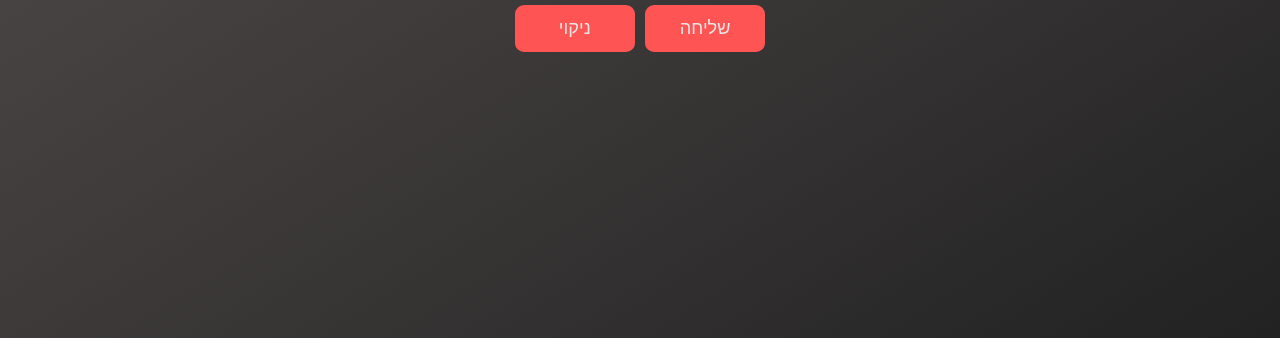
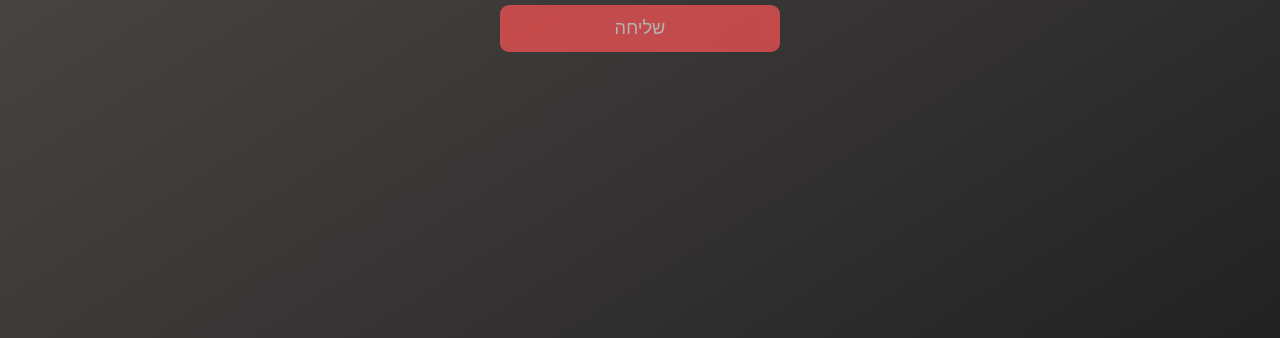
Before and after one commit to idoberko2/image-upload, a website: page public/index.html in a window 1280 px wide. Shown: the part 462-800 px from the top of the page. Drawn offline with nearby package versions, Linux system fonts and the light colour scheme.

Commit message:
Migrate client side to react

```diff
--- a/public/index.html
+++ b/public/index.html
@@ -1,41 +1,16 @@
 <html>
 
 <head>
-  <title>Express</title>
+  <title>קטמון - העלאת תמונות</title>
   <link rel="stylesheet" href="/stylesheets/style.css">
   <script src="https://unpkg.com/axios/dist/axios.min.js"></script>
-  <script type="text/javascript" src="/javascripts/script.js"></script>
+  <script crossorigin src="https://unpkg.com/react@15/dist/react.js"></script>
+  <script crossorigin src="https://unpkg.com/react-dom@15/dist/react-dom.js"></script>
 </head>
 
 <body>
-  <div class="button-container">
-    <div class="upload-steps">
-      <div class="upload-steps--item">
-          <h1 class="upload-steps--item--header">1.</h1>
-          <label for="uploader" class="text-label">
-            בחירת שם
-            <input type="text" id="collection" class="text-input" placeholder="שם האוסף">
-          </label>
-      </div>
-
-      <div class="upload-steps--item">
-          <h1 class="upload-steps--item--header">2.</h1>
-          <label for="uploader" class="button uploader-wrapper">
-            בחירת קבצים
-            <input type="file" id="uploader" multiple class="uploader-input">
-          </label>
-          <div id="status" class="status"></div>
-      </div>
-
-      <div class="upload-steps--item">
-          <h1 class="upload-steps--item--header">3.</h1>
-          <div class="submit-wrapper">
-            <button class="button" id="submit">שליחה</button>
-            <button class="button" id="clear">ניקוי</button>
-          </div>
-      </div>
-    </div>
-  </div>
+  <div class="app" id="app" />
+  <script type="text/javascript" src="/javascripts/script.js"></script>
 </body>
 
 </html>
--- a/public/javascripts/script.js
+++ b/public/javascripts/script.js
@@ -1,5 +1,7 @@
-function sendFiles(collection, files) {
-    const promises = files.map(file => {
+const e = React.createElement;
+
+function sendFiles({ collection, files }) {
+    const promises = Array.from(files).map(file => {
         const formData = new FormData();
 
         formData.append('image', file);
@@ -15,7 +17,7 @@ function sendFiles(collection, files) {
     return axios
         .all(promises)
         .then(() => console.log('mush success!'))
-            .error(err => console.error({err}));
+        .catch(err => console.error({err}));
 }
 
 function validateFiles(files) {
@@ -28,35 +30,145 @@ function validateFiles(files) {
     return true;
 }
 
-document.addEventListener('DOMContentLoaded', function() {
-    let files;
-    let collection;
-    let isValid = false;
-
-    document.getElementById('collection').addEventListener('keyup', function (event) {
-        collection = event.target.value;
+const UploadStep = React.createClass({
+    render() {
+        return e(
+            'div',
+            { className: 'upload-steps--item' },
+            e('h1', { className: 'upload-steps--item--header' }, `${this.props.step}.`),
+            this.props.children
+        );
+    }
 });
 
-    const uploader = document.getElementById('uploader');
-    uploader.addEventListener('change', function () {
-        const filesArray = Array.from(this.files);
-        if (window.FileReader && window.Blob && validateFiles(filesArray)) {
-            files = filesArray;
-            document.getElementById('status').innerHTML = '✅ ' + files.length + ' קבצים נבחרו';
-        } else if (!window.FileReader || !window.Blob) {
-            // can't validate, invalid files might be sent to server
-            files = filesArray;
-        } else {
-            document.getElementById('status').innerHTML = '❌ לפחות אחד מהקבצים אינו תמונה';
+const UploadForm = React.createClass({
+    getInitialState() {
+        return {
+            files: null,
+            collection: '',
+            collectionChanged: false,
+        };
+    },
+
+    handleCollectionChange(event) {
+        const collection = event.target.value;
+        this.setState(prevState => ({
+            collection,
+            collectionChanged: prevState.collectionChanged || Boolean(collection),
+        }));
+    },
+
+    handleFilesSelection(event) {
+        this.setState({
+            files: event.target.files,
+        });
+    },
+
+    isCollectionValid() {
+        return !this.state.collectionChanged || this.state.collection !== '';
+    },
+
+    getCollectionStatus() {
+        return this.isCollectionValid() ?
+            null :
+            '❌ שם האוסף לא יכול להיות ריק' ;
+    },
+
+    isFilesValid() {
+        return !window.FileReader ||
+            !window.Blob ||
+            (this.state.files && validateFiles(this.state.files));
+    },
+
+    getFilesStatus() {
+        if (!this.state.files) {
+            return null;
         }
-    }, false);
 
-    document.getElementById('submit').addEventListener('click', function () {
-        sendFiles(collection, files);
+        if (this.isFilesValid()) {
+            return '✅ ' + this.state.files.length + ' קבצים נבחרו';
+        }
+
+        return '❌ לפחות אחד מהקבצים אינו תמונה';
+    },
+
+    isValid() {
+        return this.isCollectionValid() && this.isFilesValid();
+    },
+
+    handleSubmit() {
+        sendFiles(this.state);
+    },
+
+    handleClear() {
+        this.setState({
+            files: null,
+        });
+    },
+
+    render() {
+        return e(
+            'div',
+            { className: 'upload-steps' },
+            e(
+                UploadStep,
+                {step: 1},
+                e(
+                    'label',
+                    { htmlFor: 'collection', className: 'text-label' },
+                    'בחירת שם',
+                    e(
+                        'input',
+                        {
+                            type: 'text',
+                            id: 'collection',
+                            className: 'text-input',
+                            placeholder: 'שם האוסף',
+                            value: this.state.collection,
+                            onChange: this.handleCollectionChange,
+                        }
+                    )
+                ),
+                e('div', { className: 'status' }, this.getCollectionStatus())
+            ),
+            e(
+                UploadStep,
+                {step: 2},
+                e(
+                    'label',
+                    { htmlFor: 'uploader', className: 'button uploader-wrapper' },
+                    'בחירת קבצים',
+                    e(
+                        'input',
+                        {
+                            type: 'file',
+                            id: 'uploader',
+                            className: 'uploader-input',
+                            multiple: true,
+                            onChange: this.handleFilesSelection,
+                        }
+                    )
+                ),
+                e('div', { className: 'status' }, this.getFilesStatus())
+            ),
+            e(
+                UploadStep,
+                {step: 3},
+                e(
+                    'div',
+                    { className: 'submit-wrapper' },
+                    e('button',{
+                        className: 'button',
+                        disabled: !this.isValid(),
+                        onClick: this.handleSubmit,
+                    }, 'שליחה'),
+                )
+            )
+        );
+    }
 });
 
-    document.getElementById('clear').addEventListener('click', function () {
-        document.getElementById('status').innerHTML = '';
-        uploader.value = null;
-    });
-});
+ReactDOM.render(
+    e(UploadForm),
+    document.getElementById('app')
+);
--- a/public/stylesheets/style.css
+++ b/public/stylesheets/style.css
@@ -4,7 +4,7 @@ body {
   direction: rtl;
 }
 
-.button-container {
+.app {
   width: 100%;
   height: 100%;
 
@@ -19,6 +19,7 @@ body {
   margin: 0;
   padding: 0;
   height: 30em;
+  width: 20em;
   display: flex;
   flex-direction: column;
 }
@@ -42,6 +43,10 @@ body {
   display: block;
 }
 
+.submit-wrapper {
+  width: 100%;
+}
+
 .button {
   color: rgb(231, 231, 231);
   background-color: #ff5454;
@@ -52,6 +57,7 @@ body {
   transition: all 200ms;
   cursor: pointer;
   text-align: center;
+  width: 100%;
 }
 
 .button:hover {
@@ -63,13 +69,9 @@ body {
   color: #333;
 }
 
-.submit-wrapper {
-  display: flex;
-  justify-content: space-between;
-}
-
-.submit-wrapper .button {
-  width: 48%;
+.button:disabled {
+  cursor: default;
+  opacity: .7;
 }
 
 .status {
--- a/routes/index.js
+++ b/routes/index.js
@@ -2,8 +2,8 @@ var express = require('express');
 var router = express.Router();
 
 /* GET home page. */
-router.get('/', function(req, res, next) {
-  res.render('index', { title: 'Katamon image upload' });
+router.get('/', function(req, res) {
+  res.render('index');
 });
 
 module.exports = router;
```
Lines whose indentation alone changed are shown as unchanged.
